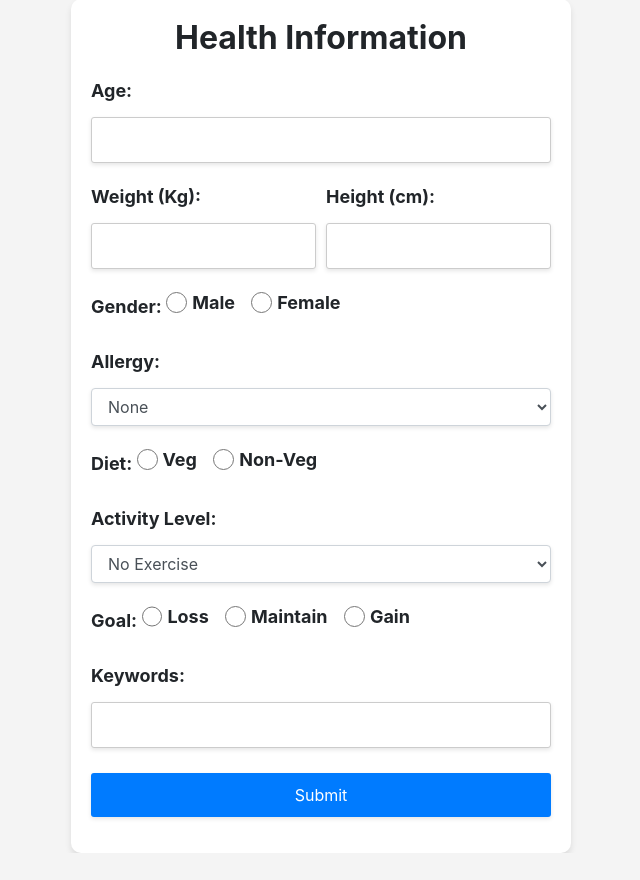
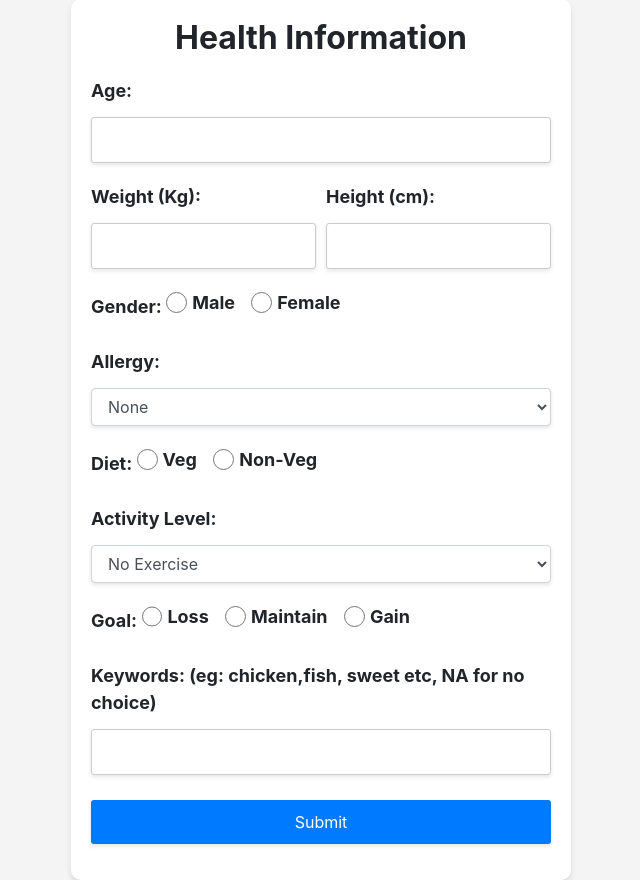
Before and after one commit to akashchoudhary436/NutriCraft-ML-recommendation-Django, a Django app: page /form/ in a window 1280 px wide. Shown: the part 51-931 px from the top of the page, without its empty margins (319-959 px from the left). Before the commit the page ends 904 px from the top, so only its background shows below. Run offline with Django 5.2, Linux system fonts and the light colour scheme; parts of the project's set-up code (start-up, migrations or seed data) failed here and were passed over; some libraries are stand-ins or nearby versions.

Commit message:
Update form.html

```diff
--- a/templates/form.html
+++ b/templates/form.html
@@ -169,7 +169,7 @@ height: 1.3em;
     </div>
 
     <div class="form-group">
-        <label for="keywords">Keywords:</label>
+        <label for="keywords">Keywords: (eg: chicken,fish, sweet etc, NA for no choice)</label>
         <input type="text" id="keywords" name="keywords" required>
     </div>
 
```
